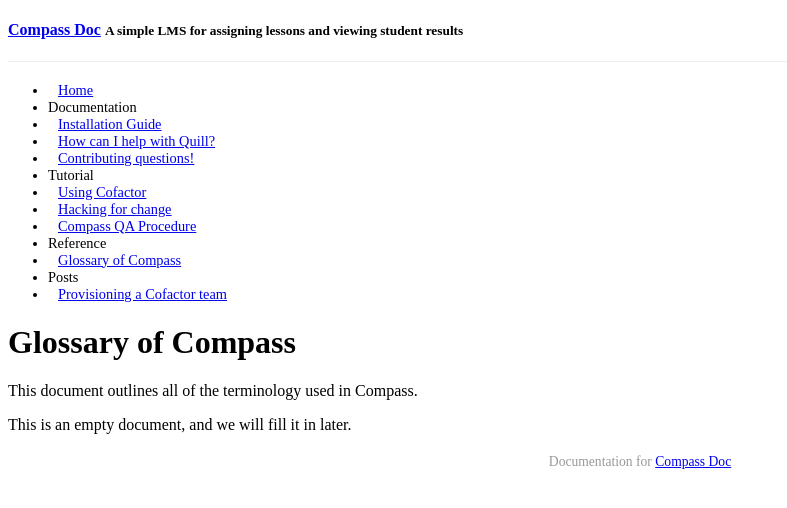
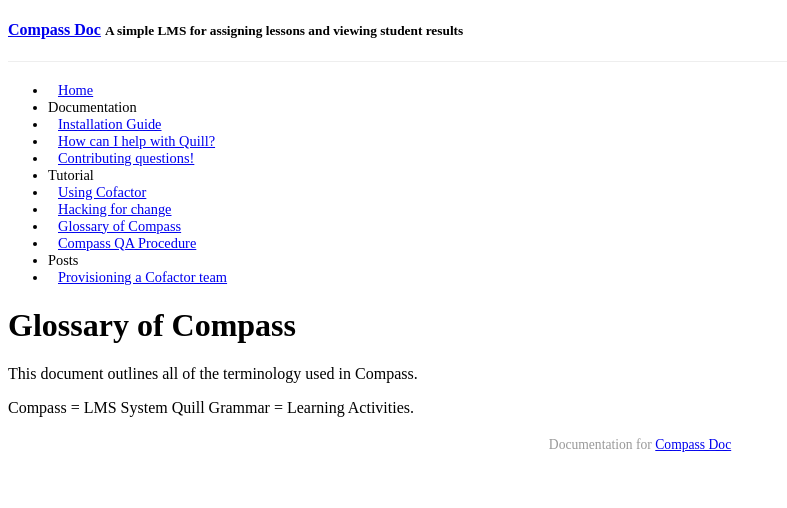
Before and after one commit to Empirical-org-Archive/Documentation, a Jekyll site: the page built from _posts/2014-06-04-Glossary.md, in a window 1280 px wide. Shown: the top 508 px of the page, without its empty margins (0-787 px from the left). Built offline with Jekyll 4.4.1, drawn with Linux system fonts in a browser that asks for light colours; some web fonts are replaced; Markdown is read by kramdown in place of the engine named in the settings; a style sheet for code colours, icons or effects is not loaded.

Commit message:
Update 2014-06-04-Glossary.md

```diff
--- a/_posts/2014-06-04-Glossary.md
+++ b/_posts/2014-06-04-Glossary.md
@@ -2,9 +2,10 @@
 layout: post
 title:  "Glossary of Compass"
 date:   2014-06-04 10:39:56
-categories: ref
+categories: tut
 ---
 
 This document outlines all of the terminology used in Compass.
 
-This is an empty document, and we will fill it in later.
+Compass = LMS System
+Quill Grammar = Learning Activities.
```
